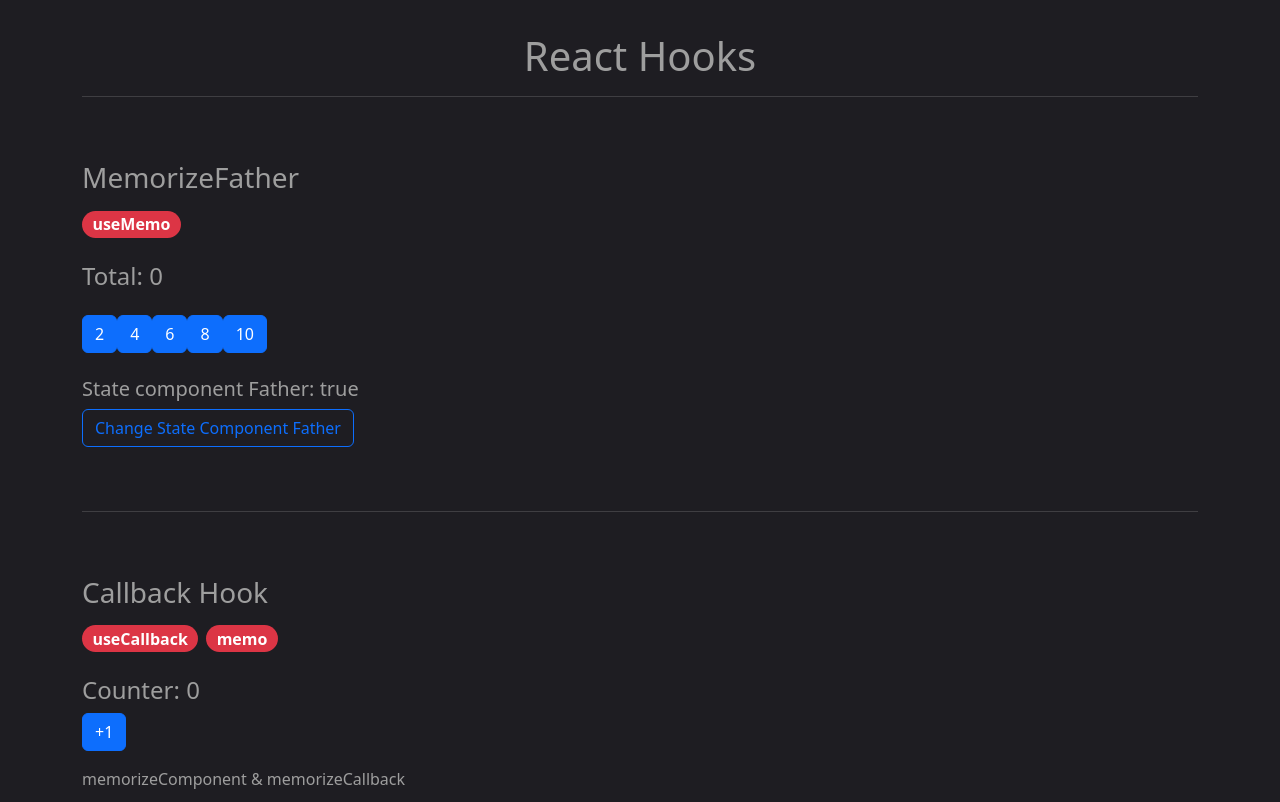
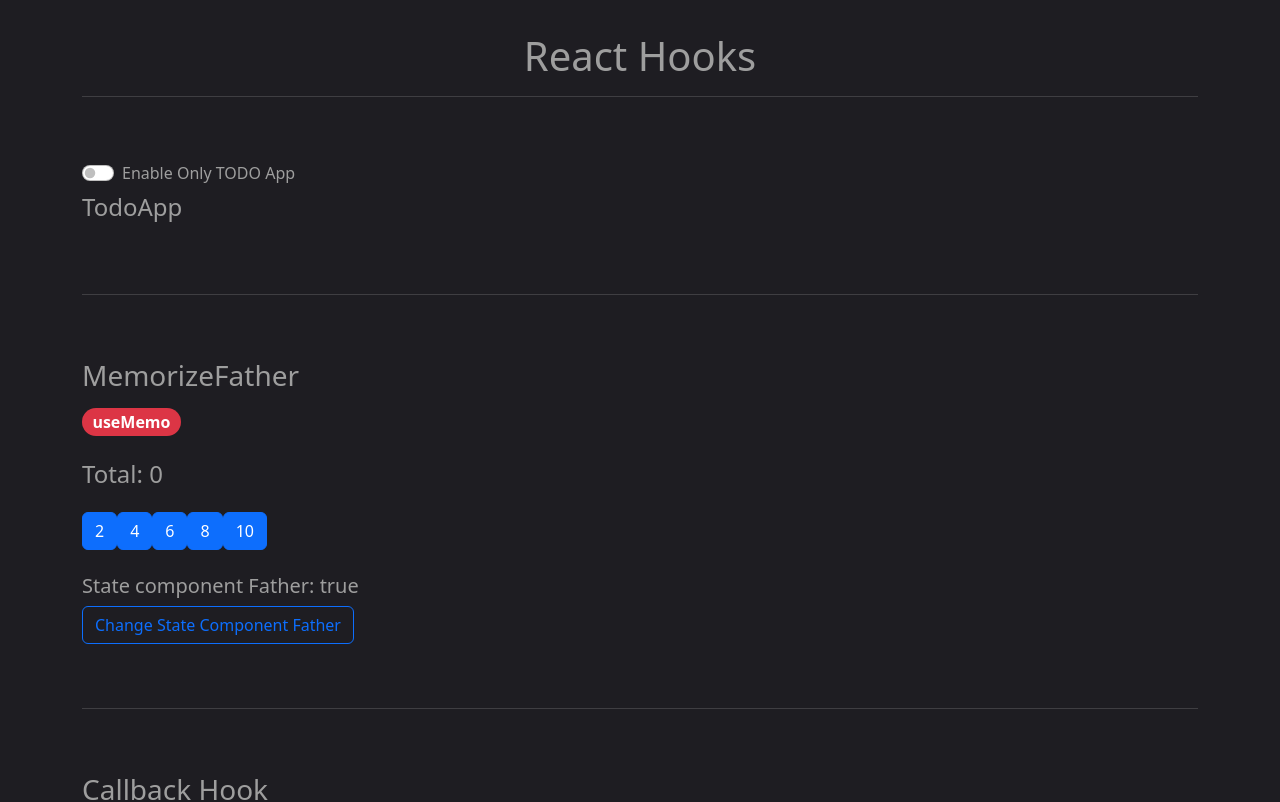
Before and after one commit to franzcmarcelo/guide-react-hooks, a React (Vite) app: page / in a window 1280 px wide. Shown: the top 802 px of the page. Built offline with nearby package versions, Linux system fonts and the light colour scheme; no server answers.

Commit message:
[Todo App] init

```diff
--- /dev/null
+++ b/components/EnablerCheckbox.jsx
@@ -0,0 +1,20 @@
+import React from 'react'
+
+const EnablerCheckbos = ({enableOnlyTodoApp, setEnableOnlyTodoApp}) => {
+  return (
+    <div className="form-check form-switch mb-2">
+    <input
+      className="form-check-input"
+      type="checkbox"
+      name={ 'checkbox' }
+      value={ enableOnlyTodoApp }
+      onChange={ (e) => setEnableOnlyTodoApp(e.target.checked) }
+    />
+    <label className="form-check-label">
+      Enable Only TODO App
+    </label>
+  </div>
+  )
+}
+
+export default EnablerCheckbos
--- /dev/null
+++ b/components/index.js
@@ -0,0 +1,2 @@
+export { default as EnablerCheckbox } from './EnablerCheckbox';
+export * from './index';
--- /dev/null
+++ b/src/07-useReducer/TodoApp.jsx
@@ -0,0 +1,7 @@
+const TodoApp = () => {
+    return (
+        <h4>TodoApp</h4>
+    )
+}
+
+export default TodoApp;
--- /dev/null
+++ b/src/07-useReducer/index.js
@@ -0,0 +1 @@
+export { default as TodoApp } from './TodoApp';
--- a/src/App.jsx
+++ b/src/App.jsx
@@ -1,38 +1,54 @@
+import { useState } from 'react'
+import { EnablerCheckbox } from '../components'
 import { BreakingBad, FormCustomHook, CounterCustomHook } from './00-customHooks'
 import { CounterApp } from './01-useState'
 import { SimpleForm } from './02-useEffect'
 import { FocusScreen } from './03-useRef'
 import { Memorize, MemoHook, CallbackHook, MemorizeFather } from './05-memos'
+import { TodoApp } from './07-useReducer'
 
 function App() {
+
+  const [enableOnlyTodoApp, setEnableOnlyTodoApp] = useState(false);
 
   return (
     <div className='container d-flex flex-column gap-5'>
       <div>
         <h1 className='text-center'>React Hooks</h1>
-        <hr/>
+        <hr />
       </div>
 
       <div className='d-flex flex-column-reverse gap-5'>
+        {
+          !enableOnlyTodoApp && (
+            <>
               <CounterApp />
-        <hr/>
+              <hr />
               <CounterCustomHook />
-        <hr/>
+              <hr />
               <SimpleForm />
-        <hr/>
+              <hr />
               <FormCustomHook />
-        <hr/>
+              <hr />
               <BreakingBad />
-        <hr/>
+              <hr />
               <FocusScreen />
-        <hr/>
+              <hr />
               <Memorize />
-        <hr/>
+              <hr />
               <MemoHook />
-        <hr/>
+              <hr />
               <CallbackHook />
-        <hr/>
+              <hr />
               <MemorizeFather />
+            </>
+          )
+        }
+        <hr />
+        <div>
+          <EnablerCheckbox enableOnlyTodoApp={enableOnlyTodoApp} setEnableOnlyTodoApp={setEnableOnlyTodoApp} />
+          <TodoApp />
+        </div>
       </div>
     </div>
   )
```
Lines whose indentation alone changed are shown as unchanged.
